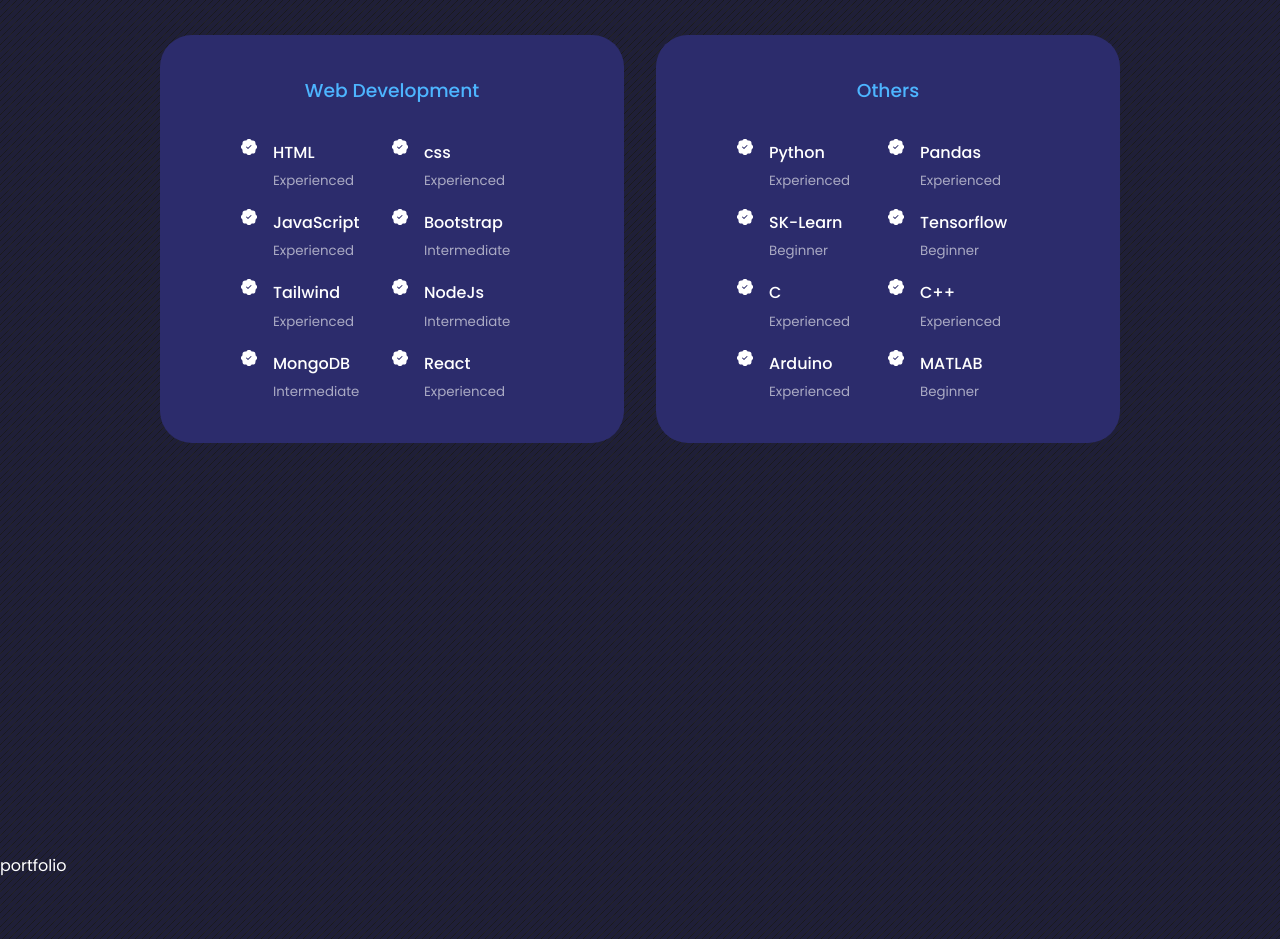
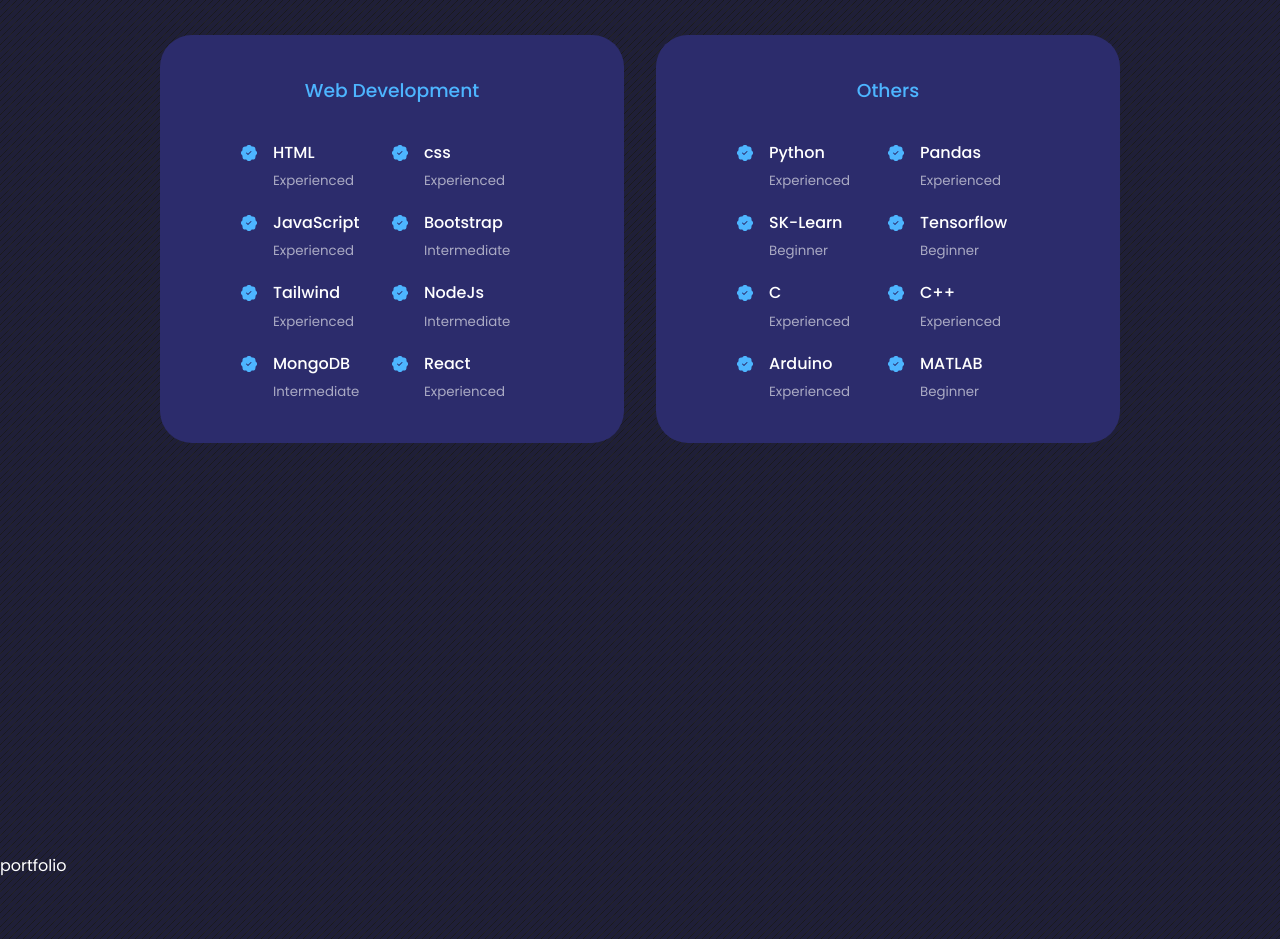
Before and after one commit to Ujjwalsharma7/Portfolio, a React (Create React App) app: page / in a window 1280 px wide. Shown: the part 2860-3799 px from the top of the page. Built offline with nearby package versions, Linux system fonts and the light colour scheme.

Commit message:
added css to experience icons

```diff
--- a/src/components/experience/Experience.jsx
+++ b/src/components/experience/Experience.jsx
@@ -21,7 +21,7 @@
               </div>
             </article>
             <article className='experience__details'>
-              <BsFillPatchCheckFill />
+              <BsFillPatchCheckFill className='experience__details-icon' />
               <div>
 
                 <h4>css</h4>
@@ -29,7 +29,7 @@
               </div>
             </article>
             <article className='experience__details'>
-              <BsFillPatchCheckFill />
+              <BsFillPatchCheckFill className='experience__details-icon' />
               <div>
 
                 <h4>JavaScript</h4>
@@ -37,7 +37,7 @@
               </div>
             </article>
             <article className='experience__details'>
-              <BsFillPatchCheckFill />
+              <BsFillPatchCheckFill className='experience__details-icon' />
               <div>
 
                 <h4>Bootstrap</h4>
@@ -45,7 +45,7 @@
               </div>
             </article>
             <article className='experience__details'>
-              <BsFillPatchCheckFill />
+              <BsFillPatchCheckFill className='experience__details-icon'/>
               <div>
 
                 <h4>Tailwind</h4>
@@ -53,7 +53,7 @@
               </div>
             </article>
             <article className='experience__details'>
-              <BsFillPatchCheckFill />
+              <BsFillPatchCheckFill className='experience__details-icon'/>
               <div>
 
                 <h4>NodeJs</h4>
@@ -61,7 +61,7 @@
               </div>
             </article>
             <article className='experience__details'>
-              <BsFillPatchCheckFill />
+              <BsFillPatchCheckFill className='experience__details-icon' />
               <div>
 
                 <h4>MongoDB</h4>
@@ -69,7 +69,7 @@
               </div>
             </article>
             <article className='experience__details'>
-              <BsFillPatchCheckFill />
+              <BsFillPatchCheckFill className='experience__details-icon'/>
               <div>
 
                 <h4>React</h4>
@@ -86,7 +86,7 @@
 
           <div className="experience__content">
             <article className='experience__details'>
-              <BsFillPatchCheckFill />
+              <BsFillPatchCheckFill className='experience__details-icon' />
               <div>
 
               <h4>Python</h4>
@@ -94,7 +94,7 @@
               </div>
             </article>
             <article className='experience__details'>
-              <BsFillPatchCheckFill />
+              <BsFillPatchCheckFill className='experience__details-icon'/>
               <div>
 
               <h4>Pandas</h4>
@@ -102,7 +102,7 @@
               </div>
             </article>
             <article className='experience__details'>
-              <BsFillPatchCheckFill />
+              <BsFillPatchCheckFill className='experience__details-icon'/>
               <div>
 
               <h4>SK-Learn</h4>
@@ -110,7 +110,7 @@
               </div>
             </article>
             <article className='experience__details'>
-              <BsFillPatchCheckFill />
+              <BsFillPatchCheckFill className='experience__details-icon'/>
               <div>
 
               <h4>Tensorflow</h4>
@@ -118,7 +118,7 @@
               </div>
             </article>
             <article className='experience__details'>
-              <BsFillPatchCheckFill />
+              <BsFillPatchCheckFill className='experience__details-icon' />
               <div>
 
               <h4>C</h4>
@@ -126,7 +126,7 @@
               </div>
             </article>
             <article className='experience__details'>
-              <BsFillPatchCheckFill />
+              <BsFillPatchCheckFill className='experience__details-icon'/>
               <div>
 
               <h4>C++</h4>
@@ -134,7 +134,7 @@
               </div>
             </article>
             <article className='experience__details'>
-              <BsFillPatchCheckFill />
+              <BsFillPatchCheckFill className='experience__details-icon'/>
               <div>
 
               <h4>Arduino</h4>
@@ -142,7 +142,7 @@
               </div>
             </article>
             <article className='experience__details'>
-              <BsFillPatchCheckFill />
+              <BsFillPatchCheckFill className='experience__details-icon'/>
               <div>
 
               <h4>MATLAB</h4>
--- a/src/components/experience/experience.css
+++ b/src/components/experience/experience.css
@@ -32,3 +32,7 @@
     display: flex;
     gap: 1rem;
 }
+.experience__details-icon{
+    margin-top: 6px;
+    color: var(--color-primary);
+}
```
